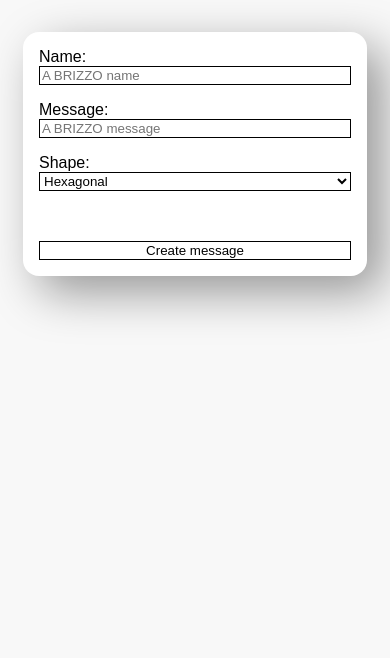
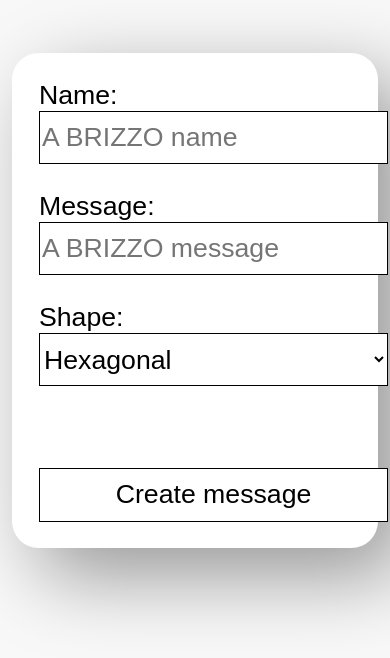
Before and after one commit to moses-palmer/brizzo, a plain HTML site: page frontend/create/index.html in a window 390 px wide. Drawn offline with Linux system fonts and the light colour scheme.

Commit message:
Improve control sizes for small screens

```diff
--- a/frontend/create/style.css
+++ b/frontend/create/style.css
@@ -44,8 +44,12 @@
     }
 }
 
+* {
+    font-family: arial;
+    font-size: 20pt;
+}
+
 body, html {
-    font-family: arial;
     height: 100%;
 }
 
@@ -89,4 +93,5 @@ label:first-of-type {
 button, input, select {
     border-style: solid;
     border-width: 1px;
+    height: 2rem;
 }
```
